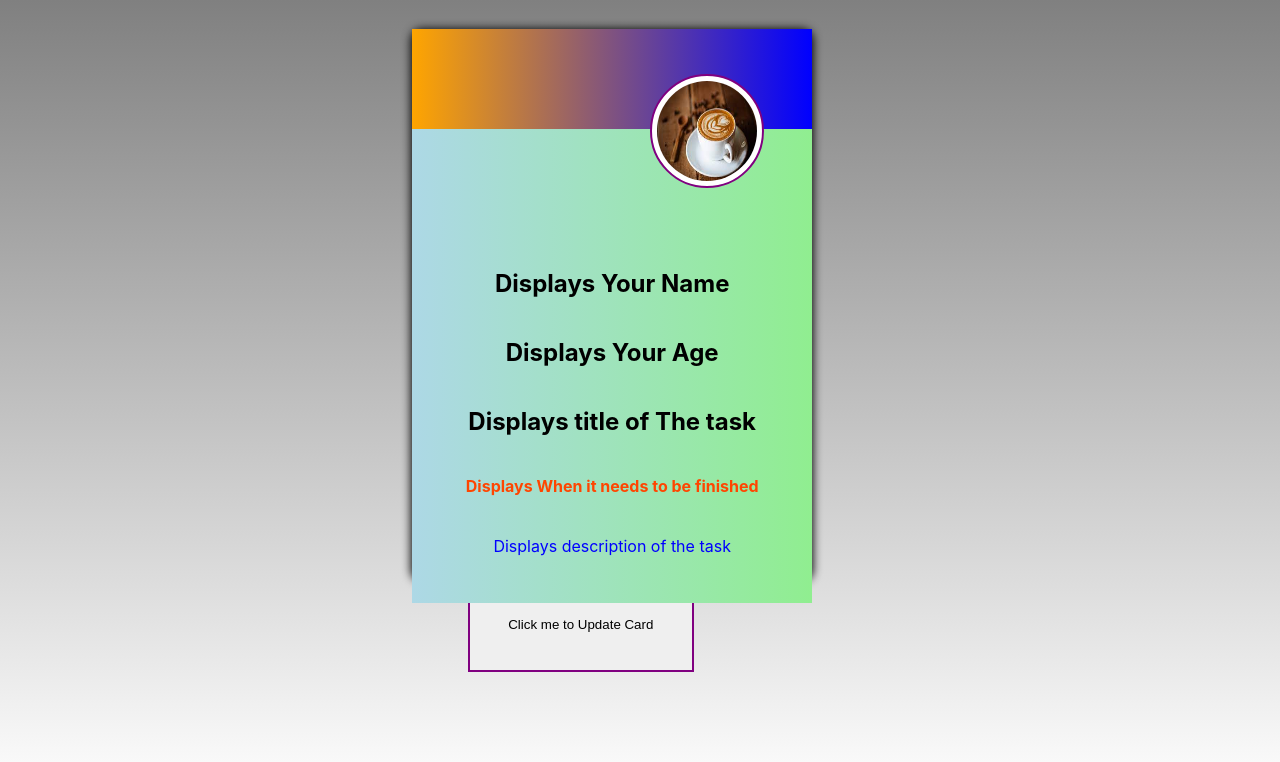
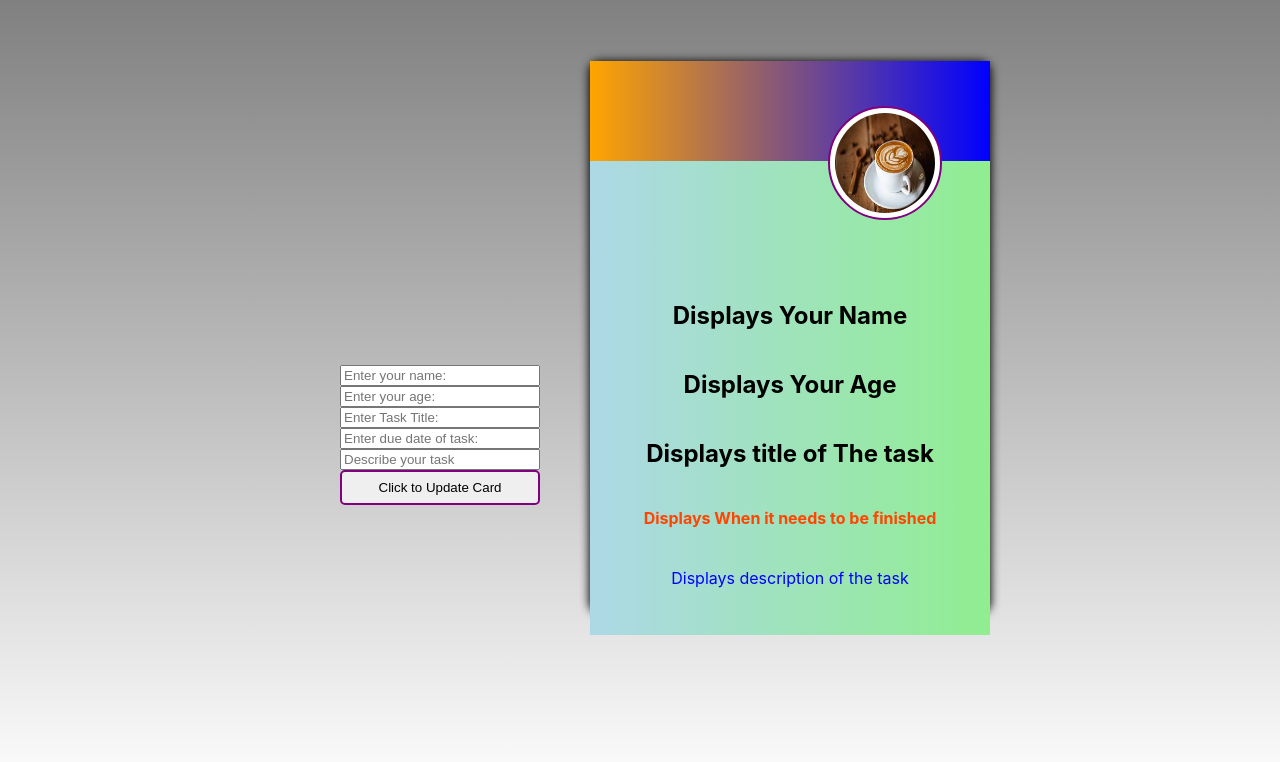
Before and after one commit to ashishdahal/reactjs_expressjs_CRUD_sample, a React (Create React App) app: page / in a window 1280 px wide. Shown: the top 762 px of the page. Built offline with nearby package versions, Linux system fonts and the light colour scheme.

Commit message:
changed prompt to input value, Final Copy

```diff
--- a/src/App.css
+++ b/src/App.css
@@ -5,3 +5,12 @@
   justify-content: center;
   align-items: center;
 }
+
+.inputContainer{
+
+  padding:50px;
+  display: flex;
+  justify-content: space-between;
+  flex-direction: column;
+
+}
--- a/src/App.js
+++ b/src/App.js
@@ -4,37 +4,46 @@ import Card from './Components/Card'
 import React, { useState } from 'react'
 
 function App() {
-const [yname,setYname] = useState("Displays Your Name");
+
+const[yname,setYname]=useState("Displays Your Name");
 const [age,setAge] = useState("Displays Your Age");
 const [title,setTitle] = useState("Displays title of The task");
 const [date,setDate] = useState("Displays When it needs to be finished");
 const [task,setTask] = useState("Displays description of the task")
 
+function collectUserInfo() {
 
 
-function collectUserInfo() {
+  setYname("Name: "+document.getElementsByTagName("input")[0].value);
 
-  let na = prompt("What is your Name?");
-  setYname("Name: "+na);
-  let ag = prompt("What is your Age?");
-  setAge("Age: "+ag);
-  let ti = prompt("What is the Title of the Task");
-  setTitle("Task Title: "+ti);
-  let da = prompt("What is the Date it needs to be Finished?");
-  setDate("Date to Complete: "+da);
-  let ta = prompt("Describe the task please!");
-  setTask("Task Description: "+ta);
+  setAge("Age: "+document.getElementsByTagName("input")[1].value);
+
+  setTitle("Task Title: "+document.getElementsByTagName("input")[2].value);
+
+  setDate("Date to Complete: "+document.getElementsByTagName("input")[3].value);
+
+  setTask("Task Description: "+document.getElementsByTagName("input")[4].value);
 
 }
 
 return (
     <div className="App">
-      <button onClick={collectUserInfo}  className="but" >Click me to Update Card</button>
+
+      <div className = "inputContainer">
+      <input className = "name" placeholder="Enter your name:"></input>
+      <input className = "age" placeholder="Enter your age:"></input>
+      <input className = "title" placeholder="Enter Task Title:"></input>
+      <input className = "date" placeholder="Enter due date of task:"></input>
+      <input className = "task" placeholder="Describe your task"></input>
+      <button onClick={collectUserInfo}  className="but" >Click to Update Card</button>
+
+    </div>
+
       <Card yname={yname} age={age} title={title} date={date} task={task} />
     </div>
   );
 
-
 }
 
+
 export default App;
--- a/src/Components/Card.css
+++ b/src/Components/Card.css
@@ -1,9 +1,6 @@
-root{
-  background:red;
-}
 
 .Card{
-  margin-top: -15%;
+  margin-top: -10%;
   text-align: center;
   width:400px;
   height:550px;
@@ -65,10 +62,12 @@ img{
 
 button{
 
+  width:200px;
   margin-bottom: -35%;
   margin-right: -22%;
-  padding:3%;
+  padding:4%;
   border: 2px solid purple;
+  border-radius: 5px;
 }
 
 button:hover{
--- a/src/Components/Card.js
+++ b/src/Components/Card.js
@@ -19,6 +19,7 @@ function Card({yname,age,title,date,task}) {
 
       </div>
       <div className="lower-container">
+
         <h1 id='name'>{yname}</h1>
         <h2 id="age">{age}</h2>
         <h3 id='title'>{title}</h3>
```
